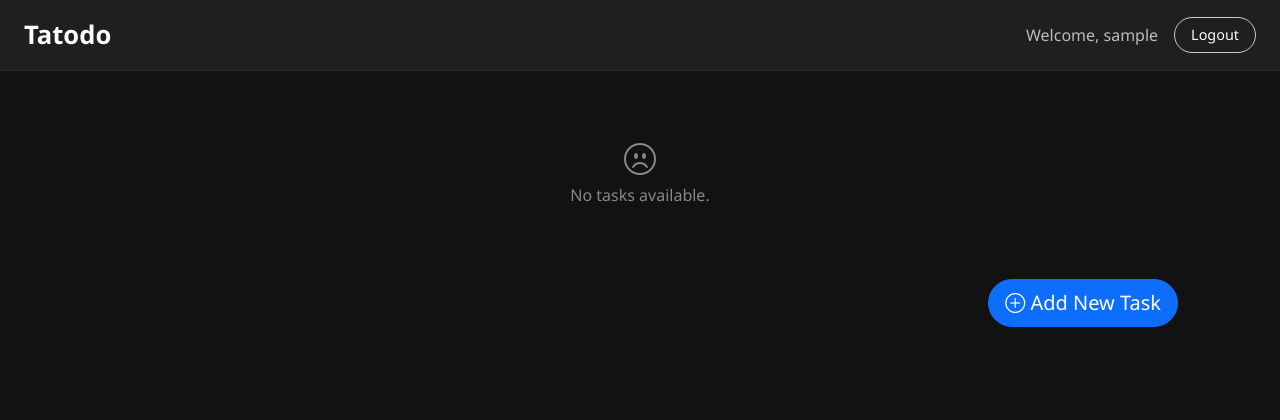
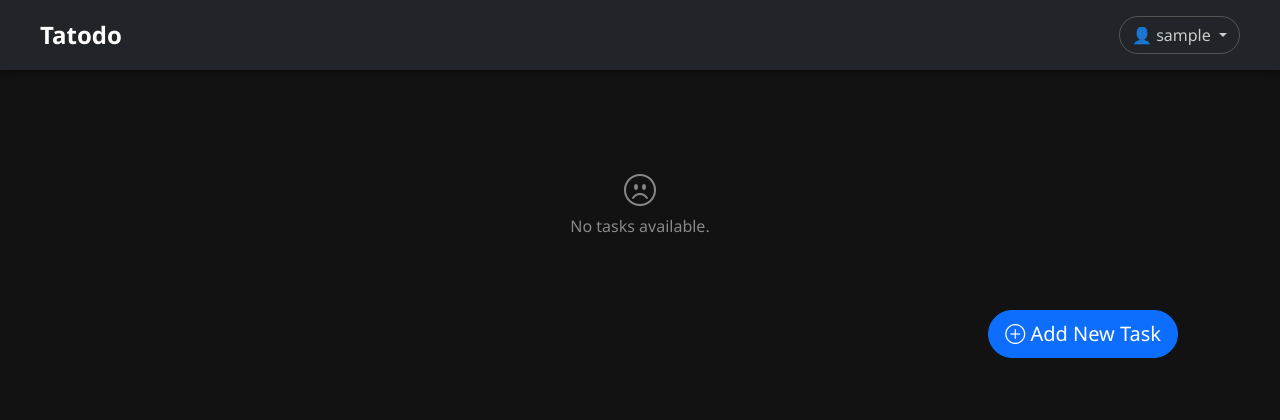
Before and after one commit to thmkhtry490/Tatodo, a Django app: page / in a window 1280 px wide. Shown: the top 420 px of the page. Run offline with Django 5.2, Linux system fonts and the light colour scheme; the visitor is signed in with stand-in values (Sample User, id 1); data that the repository does not hold is empty.

Commit message:
Fix header bugs

```diff
--- a/taskmgr/static/style-header.css
+++ b/taskmgr/static/style-header.css
@@ -1,39 +1,60 @@
-.app-header {
-  background-color: #1f1f1f;
-  border-bottom: 1px solid #2a2a2a;
-  display: flex;
-  justify-content: space-between;
-  align-items: center;
-  color: #e0e0e0;
-  font-size: 1rem;
+/* static/style-header.css */
+
+.navbar {
+  background-color: #1e1e1e;
+  color: #fff;
+  padding: 0.75rem 1.5rem;
+  margin-bottom: 2rem;
+  box-shadow: 0 2px 8px rgba(0,0,0,0.4);
 }
 
-.app-brand {
-  font-size: 1.6rem;
+.navbar .navbar-brand {
+  color: #fff;
+  font-size: 1.5rem;
   font-weight: bold;
-  color: #ffffff;
   text-decoration: none;
-  transition: color 0.2s ease;
 }
 
-.app-brand:hover {
-  color: #ccc;
+.navbar .navbar-brand:hover {
+  color: #ddd;
 }
 
-.welcome-text {
+.navbar .navbar-text {
+  color: #ccc;
   font-size: 1rem;
-  color: #bbb;
+  margin-right: 1rem;
 }
 
-.app-header .btn {
-  padding: 0.4rem 1rem;
-  font-size: 0.9rem;
-  border-radius: 50px;
-  border: 1px solid #ccc;
-  transition: background 0.3s ease, color 0.3s ease;
+.navbar .btn-outline-light {
+  color: #ccc;
+  border-color: #555;
 }
 
-.app-header .btn:hover {
-  background-color: #ffffff20;
+.navbar .btn-outline-light:hover {
   color: #fff;
+  background-color: #333;
+  border-color: #888;
 }
+
+body {
+  margin: 0;
+  padding: 0;
+}
+
+
+.navbar {
+  border-radius: 0;
+}
+
+@media (max-width: 576px) {
+  .navbar-text {
+    display: none;
+  }
+}
+.btn-outline-light:active,
+.btn-outline-light.show,
+.btn-outline-light:focus {
+  background-color: transparent !important;
+  color: #f8f9fa !important;
+  box-shadow: none !important;
+}
--- a/taskmgr/templates/header.html
+++ b/taskmgr/templates/header.html
@@ -1,23 +1,27 @@
-<nav class="app-header navbar px-4 py-3">
-  <a href="{% url 'task-list' %}" class="app-brand">
-    Tatodo
-  </a>
+<!-- header.html -->
+<nav class="navbar navbar-expand-lg navbar-dark bg-dark">
+  <div class="d-flex justify-content-between align-items-center w-100 px-3">
+    <a class="navbar-brand" href="{% url 'task-list' %}">Tatodo</a>
 
-  <div class="d-flex align-items-center gap-3">
-    {% if request.user.is_authenticated %}
-      <span class="welcome-text">
-        Welcome, {{ request.user.username }}
-      </span>
-      <form method="POST" action="{% url 'logout' %}" class="d-inline">
-        {% csrf_token %}
-        <button type="submit" class="btn btn-outline-light btn-sm rounded-pill">
-          Logout
-        </button>
-      </form>
-    {% else %}
-      <a href="{% url 'login' %}" class="btn btn-outline-light btn-sm rounded-pill">
-        Login
-      </a>
-    {% endif %}
+    <div class="d-flex align-items-center gap-3">
+      {% if user.is_authenticated %}
+        <div class="dropdown">
+          <button class="btn btn-outline-light rounded-pill dropdown-toggle" type="button" data-bs-toggle="dropdown" aria-expanded="false">
+            👤 {{ user.username }}
+          </button>
+          <ul class="dropdown-menu dropdown-menu-end dropdown-menu-dark">
+            <li><a class="dropdown-item disabled" href="#">Profile</a></li>
+            <li>
+              <form method="post" action="{% url 'logout' %}">
+                {% csrf_token %}
+                <button type="submit" class="dropdown-item text-danger">Logout</button>
+              </form>
+            </li>
+          </ul>
+        </div>
+      {% else %}
+        <a href="{% url 'login' %}" class="btn btn-sm btn-outline-light">Login</a>
+      {% endif %}
+    </div>
   </div>
 </nav>
--- a/taskmgr/templates/index.html
+++ b/taskmgr/templates/index.html
@@ -56,5 +56,6 @@
     </div>
   </div>
   {% include "footer.html" %}
+  <script src="https://cdn.jsdelivr.net/npm/bootstrap@5.3.0/dist/js/bootstrap.bundle.min.js"></script>
 </body>
 </html>
--- a/taskmgr/templates/login.html
+++ b/taskmgr/templates/login.html
@@ -18,9 +18,6 @@
         <div class="mb-3">
           <label for="{{ field.id_for_label }}">{{ field.label }}</label>
           {{ field }}
-          {% if field.help_text %}
-            <small class="form-text text-muted">{{ field.help_text }}</small>
-          {% endif %}
           {% for error in field.errors %}
             <div class="text-danger">{{ error }}</div>
           {% endfor %}
--- a/taskmgr/templates/taskdetail.html
+++ b/taskmgr/templates/taskdetail.html
@@ -49,5 +49,6 @@
     </div>
   </div>
   {% include "footer.html" %}
+  <script src="https://cdn.jsdelivr.net/npm/bootstrap@5.3.0/dist/js/bootstrap.bundle.min.js"></script>
 </body>
 </html>
--- a/taskmgr/templates/taskedit.html
+++ b/taskmgr/templates/taskedit.html
@@ -34,5 +34,6 @@
     </form>
   </div>
   {% include "footer.html" %}
+  <script src="https://cdn.jsdelivr.net/npm/bootstrap@5.3.0/dist/js/bootstrap.bundle.min.js"></script>
 </body>
 </html>
--- a/taskmgr/templates/taskform.html
+++ b/taskmgr/templates/taskform.html
@@ -34,5 +34,6 @@
     </form>
   </div>
   {% include "footer.html" %}
+  <script src="https://cdn.jsdelivr.net/npm/bootstrap@5.3.0/dist/js/bootstrap.bundle.min.js"></script>
 </body>
 </html>
```
